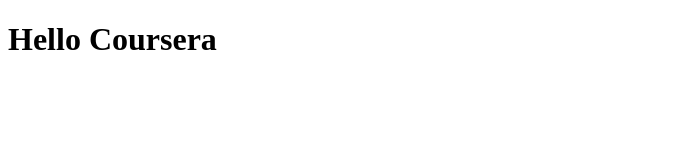
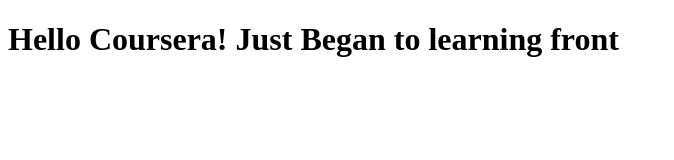
Before and after one commit to Amir5601/Front-Coursera, a plain HTML site: page site/index.html in a window 1280 px wide. Shown: the whole page, without its empty margins (0-674 px from the left). Drawn offline with Linux system fonts and the light colour scheme.

Commit message:
updated index.html

```diff
--- a/site/index.html
+++ b/site/index.html
@@ -4,6 +4,6 @@
     <title>Hello Coursera!</title>
 </head>
 <body>
-<h1>Hello Coursera</h1>
+<h1>Hello Coursera! Just Began to learning front</h1>
 </body>
 </html>
```
